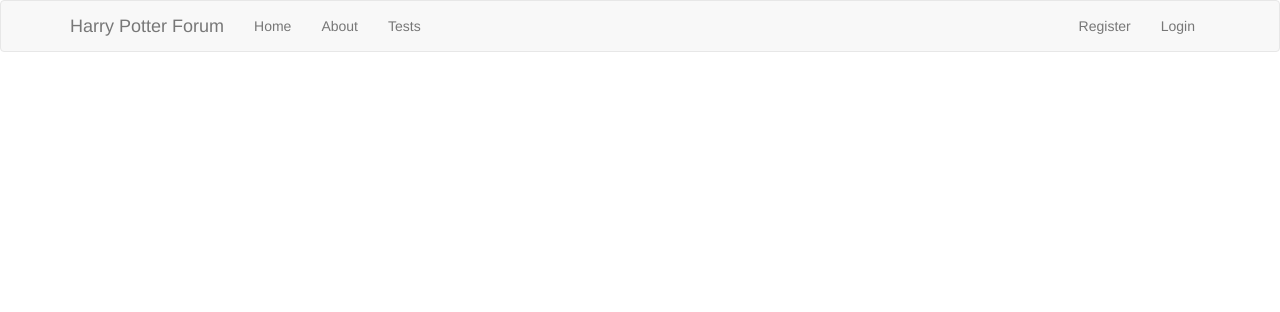
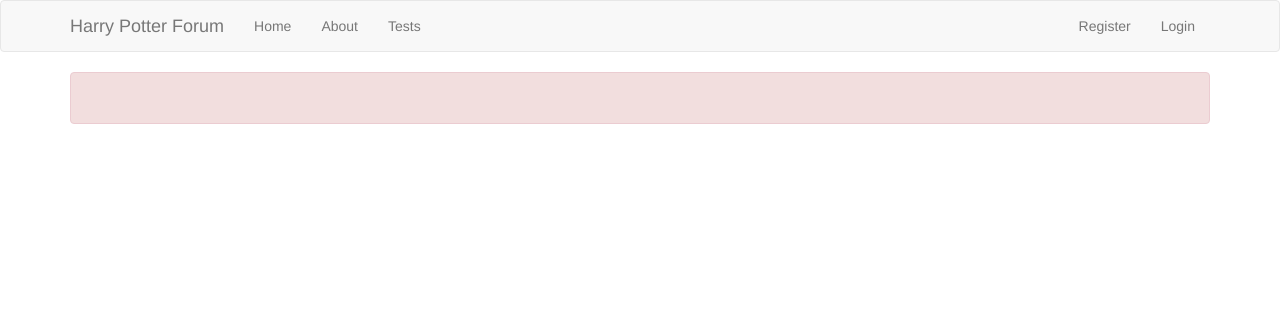
Before and after one commit to lnivnv/flaskproject, a Flask app: page /test/1 in a window 1280 px wide. Shown: the top 312 px of the page. Run offline with Flask 2, Linux system fonts and the light colour scheme; some libraries are stand-ins or nearby versions.

Commit message:
Добавлен бутстрап

```diff
--- a/templates/test.html
+++ b/templates/test.html
@@ -1,16 +1,20 @@
 {% extends 'layout.html' %}
 
 {% block body %}
+<div class="alert alert-danger" role="alert">
 <h1>{{title}}</h1>
+</div>
 <body>
     {% set period = 0 %}
     {% for item in tests %}
         {% if item['title'] == title %}
             {% for j in Question %}
                 {% if j['test_id'] == item['id'] %}
+		    <div class="alert alert-warning" role="alert">
         	    <h2>{{j["title"]}}</h2>
+		    </div>
 		    {% if j["picture"] %}
-		        <div>
+		        <div class="alert alert-info" role="alert">
 			    <img src="\static\img\{{j["picture"]}}" alt="альтернативный текст">
     		        </div>
 		    {% endif %}
@@ -22,7 +26,9 @@
 				    <div class="form-group">
                     		    <input class="form-check-input" type="radio" name="{{q["question_id"]}}" id="{{q["id"]}}" value="{{q["id"]}}">
                         	    <label class="form-check-label" for="{{q["id"]}}">
+					<div class="alert alert-success" role="alert">
                                 	{{q["title"]}}
+					</div>
 				    </label>
                      		    </div>
 				{% endif %}
```
